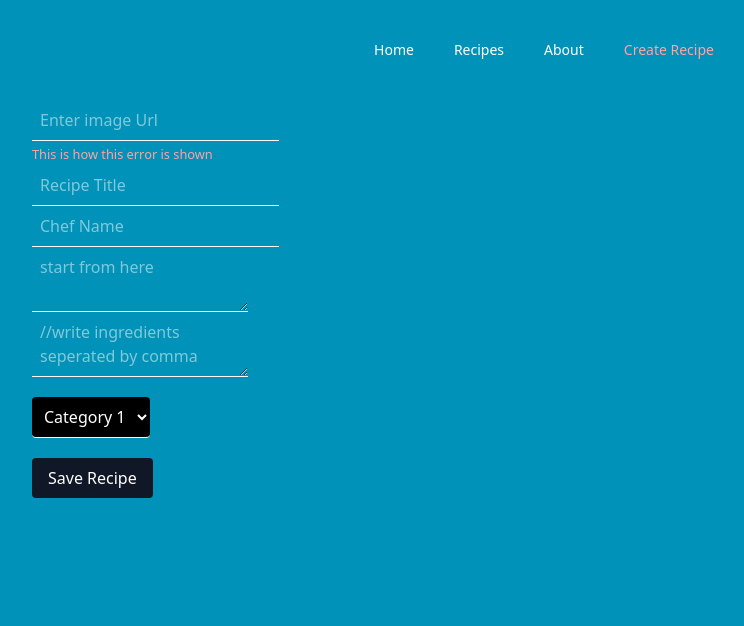
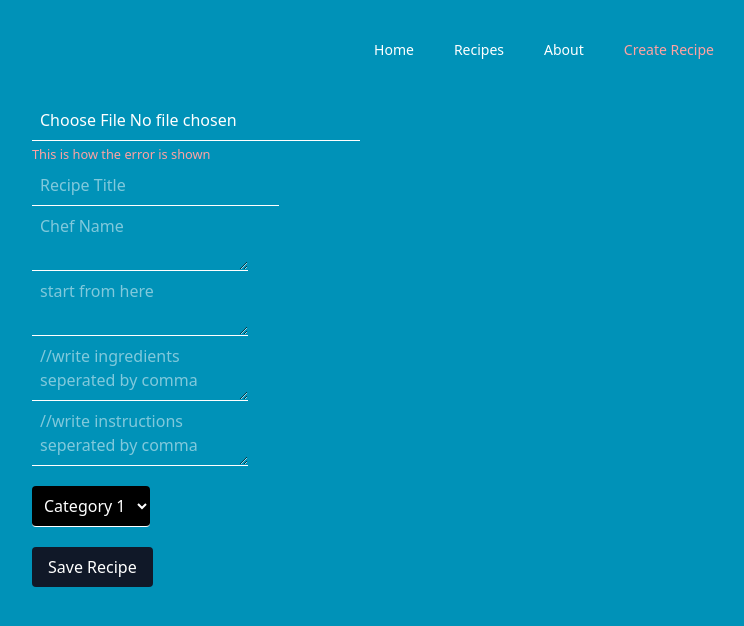
Before and after one commit to SunnyKapur/Recipes-Project--001, a React (Vite) app: page /create-recipe in a window 1280 px wide. Shown: the top 626 px of the page, without its empty margins (96-840 px from the left). Built offline with nearby package versions, Linux system fonts and the light colour scheme.

Commit message:
half done and again practice

```diff
--- a/src/context/RecipeContext.jsx
+++ b/src/context/RecipeContext.jsx
@@ -5,7 +5,6 @@ export const recipecontext = createContext(null);
 const RecipeContext = (props) => {
   const [data, setdata] = useState([]);
   console.log(data)
-
   return (
     <recipecontext.Provider value={{ data, setdata }}>
       {props.children}
--- a/src/main.jsx
+++ b/src/main.jsx
@@ -1,8 +1,8 @@
 import { createRoot } from "react-dom/client";
+import "./index.css";
+import App from "./App.jsx";
 import { BrowserRouter } from "react-router-dom";
 import { ToastContainer } from "react-toastify";
-import "./index.css";
-import App from "./App.jsx";
 import RecipeContext from "./context/RecipeContext.jsx";
 
 createRoot(document.getElementById("root")).render(
--- a/src/pages/Create.jsx
+++ b/src/pages/Create.jsx
@@ -1,61 +1,72 @@
+import { nanoid } from "nanoid";
 import { useContext } from "react";
 import { useForm } from "react-hook-form";
 import { recipecontext } from "../context/RecipeContext";
-import { nanoid } from "nanoid";
 
 const Create = () => {
-  const {data, setdata} = useContext(recipecontext);
+  const {data,setdata} = useContext(recipecontext)
   const { register, handleSubmit, reset } = useForm();
+  const SubmitHandler = (recipe) => {
+    recipe.id = nanoid()
 
-  const SubmitHandler = (recipe) => {
-    recipe.id = nanoid();
+    // const copydata = [...data];
+    // copydata.push(recipe)
+    // setdata(copydata)
 
-    setdata([...data, recipe]);
+    setdata([...data, recipe])
+
     reset();
   }
-
   return (
-    <form onSubmit={handleSubmit(SubmitHandler)}>
+    <form onSubmit={handleSubmit(SubmitHandler)} >
       <input
         className="block border-b outline-0 p-2"
         {...register("image")}
-        type="url"
-        placeholder="Enter image Url"
+        type="file"
       />
-      <small className="text-red-300">This is how this error is shown</small>
+
+      <small className="text-red-300">This is how the error is shown</small>
+
       <input
         className="block border-b outline-0 p-2"
         {...register("title")}
         type="text"
         placeholder="Recipe Title"
       />
-      <input
+
+      <textarea
         className="block border-b outline-0 p-2"
         {...register("chef")}
         type="text"
         placeholder="Chef Name"
-      />
+      ></textarea>
+
       <textarea
         className="block border-b outline-0 p-2"
         {...register("description")}
         placeholder="start from here"
       ></textarea>
+
       <textarea
         className="block border-b outline-0 p-2"
         {...register("ingredients")}
         placeholder="//write ingredients seperated by comma"
       ></textarea>
 
-      <select
-        className="block border-b outline-0 p-2 bg-black mt-5 rounded"
-        {...register("category")}
-      >
+      <textarea
+        className="block border-b outline-0 p-2"
+        {...register("instruction")}
+        placeholder="//write instructions seperated by comma"
+      ></textarea>
+
+      <select className="block border-b outline-0 p-2 bg-black rounded mt-5">
         <option value="cat-1">Category 1</option>
         <option value="cat-2">Category 2</option>
         <option value="cat-3">Category 3</option>
       </select>
 
       <button className="mt-5 block bg-gray-900 px-4 py-2 rounded">Save Recipe</button>
+
     </form>
   );
 };
--- a/src/pages/Home.jsx
+++ b/src/pages/Home.jsx
@@ -1,8 +1,5 @@
+const Home = () => {
+  return <div>Home</div>;
+};
 
-const Home = () => {
-  return (
-    <div>Home</div>
-  )
-}
-
-export default Home
+export default Home;
--- a/src/pages/Recipes.jsx
+++ b/src/pages/Recipes.jsx
@@ -9,7 +9,6 @@ const Recipes = () => {
       <h1>{recipe.title}</h1>
     </div>
   ));
-
   return <div>{renderrecipes}</div>;
 };
 
```
Also changed, not shown: src/App.jsx (+4 -6 lines), src/components/Navbar.jsx (+3 -12 lines), src/routes/Mainroutes.jsx (+10 -10 lines).
